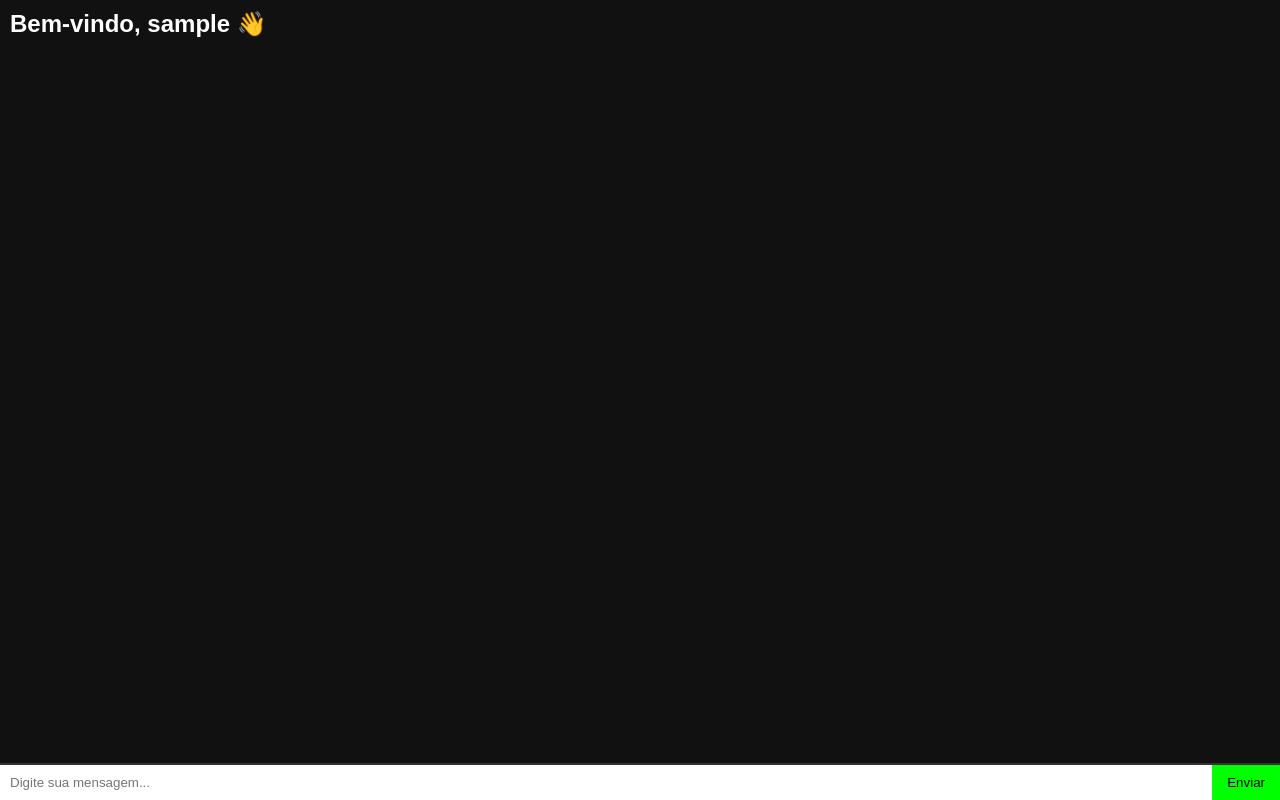
After one commit to Viriditas/meu_site, a Flask app: page /chat in a window 1280 px wide. The commit adds this page. Run offline with Flask 3, Linux system fonts and the light colour scheme; the visitor is signed in with stand-in values (Sample User, id 1); some libraries are stand-ins or nearby versions.

Commit message:
Adiciona sistema de apelidos no chat

```diff
--- a/app.py
+++ b/app.py
@@ -1,87 +1,34 @@
-from flask import Flask, render_template, request, redirect, url_for, flash, session
-import sqlite3
+from flask import Flask, render_template, request, redirect, session, url_for
+from flask_socketio import SocketIO, send
+import os
 
 app = Flask(__name__)
-app.secret_key = "chave-secreta-supr-segura"
+app.config['SECRET_KEY'] = os.getenv('SECRET_KEY', 'segredo123')
+socketio = SocketIO(app, cors_allowed_origins="*")
 
-def init_db():
-    conn = sqlite3.connect("mensagens.db")
-    cursor = conn.cursor()
-    cursor.execute("""
-        CREATE TABLE IF NOT EXISTS mensagens (
-            id INTEGER PRIMARY KEY AUTOINCREMENT,
-            nome TEXT NOT NULL,
-            mensagem TEXT NOT NULL
-        )
-    """)
-    conn.commit()
-    conn.close()
+usuarios_conectados = set()
 
-@app.route("/")
-def home():
-    return render_template("index.html")
+@app.route('/', methods=['GET', 'POST'])
+def login():
+    if request.method == 'POST':
+        nome = request.form.get('nome')
+        if nome:
+            session['usuario'] = nome
+            usuarios_conectados.add(nome)
+            return redirect(url_for('chat'))
+    return render_template('login.html')
 
+@app.route('/chat')
+def chat():
+    if 'usuario' not in session:
+        return redirect(url_for('login'))
+    return render_template('chat.html', usuario=session['usuario'])
 
-@app.route("/sobre")
-def sobre():
-    return render_template("sobre.html")
+@socketio.on('message')
+def handle_message(msg):
+    usuario = session.get('usuario', 'Anônimo')
+    texto = f"{usuario}: {msg}"
+    send(texto, broadcast=True)
 
-
-@app.route("/contato", methods=["GET", "POST"])
-def contato():
-    if request.method == "POST":
-        nome = request.form["nome"]
-        mensagem = request.form["mensagem"]
-
-        conn = sqlite3.connect("mensagens.db")
-        cursor = conn.cursor()
-        cursor.execute("INSERT INTO mensagens (nome, mensagem) VALUES (?, ?)", (nome, mensagem))
-        conn.commit()
-        conn.close()
-
-        flash("Mensagem enviada com sucesso! ✅")
-        return redirect(url_for("contato"))
-
-    return render_template("contato.html")
-
-#Login
-@app.route("/login", methods=["GET", "POST"])
-def login():
-    if request.method == "POST":
-        usuario = request.form["usuario"]
-        senha = request.form["senha"]
-
-        #Login e senha
-        if usuario == "admin" and senha == "Samurai100%":
-            session["logado"] = True
-            flash("Login realizado com sucesso!")
-            return redirect(url_for("listar_mensagens"))
-        else:
-            flash("Usário ou senha incorretos")
-    return render_template("login.html")
-
-#Logout
-@app.route("/logout")
-def logout():
-    session.pop("logado", None)
-    flash("Você saiu da sessão")
-    return redirect(url_for("login"))
-
-
-
-#Listar mensagens
-@app.route("/mensagens")
-def listar_mensagens():
-    if not session.get("logado"):
-        flash("Você precisa fazer login para acessar esta página")
-        return redirect(url_for("login"))
-
-    conn = sqlite3.connect("mensagens.db")
-    cursor = conn.cursor()
-    cursor.execute("SELECT id, nome, mensagem FROM mensagens ORDER BY id DESC")
-    mensagens = cursor.fetchall()
-    conn.close()
-    return render_template("mensagens.html", mensagens=mensagens)
-if __name__ == "__main__":
-    init_db()
-    app.run(debug=True)
+if __name__ == '__main__':
+    socketio.run(app, host='0.0.0.0', port=10000)
--- a/requeriments.txt
+++ /dev/null
@@ -1,2 +0,0 @@
-Flask
-gunicorn
--- /dev/null
+++ b/templates/chat.html
@@ -0,0 +1,80 @@
+<!DOCTYPE html>
+<html lang="pt-br">
+<head>
+    <meta charset="UTF-8">
+    <meta name="viewport" content="width=device-width, initial-scale=1.0">
+    <title>Bate-Papo Flask</title>
+    <script src="https://cdn.socket.io/4.3.2/socket.io.min.js"></script>
+    <style>
+        body {
+            font-family: Arial, sans-serif;
+            background: #111;
+            color: white;
+            display: flex;
+            flex-direction: column;
+            height: 100vh;
+            margin: 0;
+        }
+        #chat {
+            flex: 1;
+            overflow-y: auto;
+            padding: 10px;
+            border-bottom: 2px solid #333;
+        }
+        #mensagem {
+            display: flex;
+        }
+        input {
+            flex: 1;
+            padding: 10px;
+            border: none;
+            outline: none;
+        }
+        button {
+            background: #0f0;
+            border: none;
+            padding: 10px 15px;
+            cursor: pointer;
+        }
+        p {
+            margin: 5px 0;
+        }
+        h2 {
+            margin: 10px;
+        }
+    </style>
+</head>
+<body>
+    <h2>Bem-vindo, {{ usuario }} 👋</h2>
+    <div id="chat"></div>
+    <div id="mensagem">
+        <input id="texto" type="text" placeholder="Digite sua mensagem..." autocomplete="off">
+        <button onclick="enviar()">Enviar</button>
+    </div>
+
+    <script>
+        const socket = io();
+        const chat = document.getElementById('chat');
+        const texto = document.getElementById('texto');
+
+        socket.on('message', msg => {
+            const p = document.createElement('p');
+            p.textContent = msg;
+            chat.appendChild(p);
+            chat.scrollTop = chat.scrollHeight;
+        });
+
+        function enviar() {
+            const msg = texto.value.trim();
+            if (msg) {
+                socket.send(msg);
+                texto.value = '';
+            }
+        }
+
+        texto.addEventListener('keypress', e => {
+            if (e.key === 'Enter') enviar();
+        });
+    </script>
+</body>
+</html>
```
Also changed, not shown: templates/login.html (+40 -19 lines).
